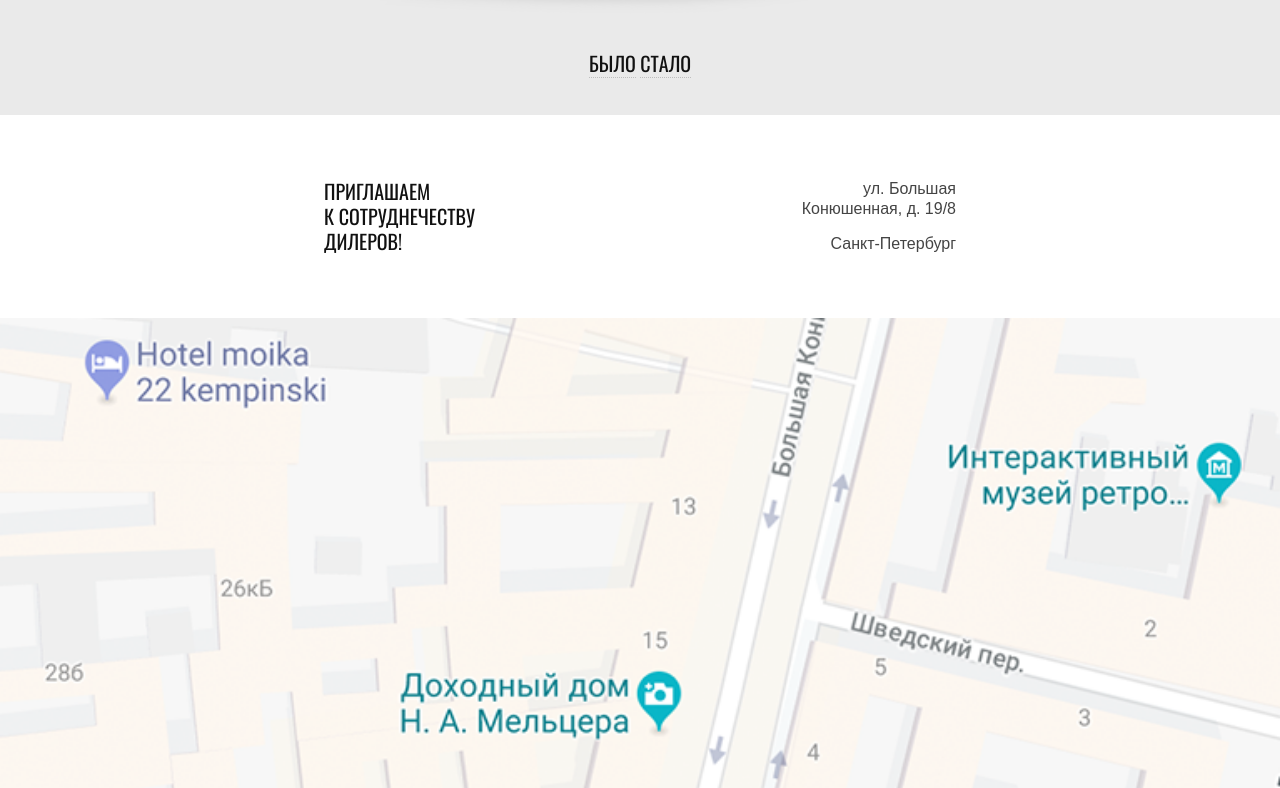
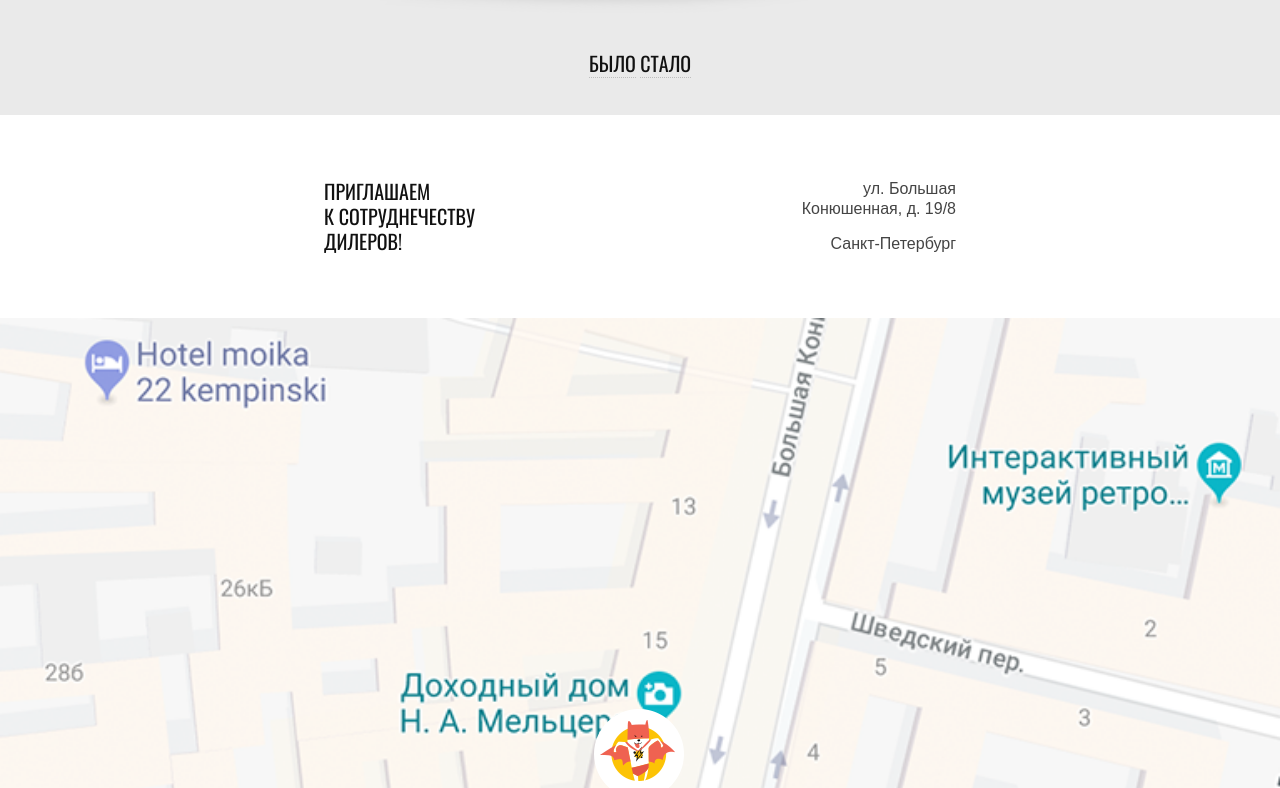
Before and after one commit to IrinaRostovtseva/786001-cat-energy-16, a website: page source/index.html in a window 1280 px wide. Shown: the part 3452-4240 px from the top of the page. Drawn offline with nearby package versions, Linux system fonts and the light colour scheme; files that its build step writes are made by us from their sources; files whose address does not match are found by name.

Commit message:
Добавлен кастомный указатель на карту

```diff
--- a/source/less/contacts.less
+++ b/source/less/contacts.less
@@ -1,5 +1,22 @@
 .contacts {
+  position: relative;
   line-height: 20px;
+
+  &::before {
+    content: "";
+    position: absolute;
+    right: 50%;
+    bottom: 170px;
+    z-index: 5;
+    width: 55px;
+    height: 53px;
+    background-color: transparent;
+    background-image: url("../img/map-pin.png");
+    background-repeat: no-repeat;
+    background-position: center;
+    background-size: cover;
+    transform: translateX(50%);
+  }
 
   &--grey {
     background-color: @secondary-color;
@@ -36,6 +53,8 @@
 }
 
 .contacts__map {
+  position: relative;
+  z-index: 1;
   display: block;
   width: 100%;
   height: 363px;
@@ -43,6 +62,11 @@
 
 
 @media (min-width: @tablet-screen) {
+  .contacts::before {
+    width: 113px;
+    height: 106px;
+  }
+
   .contacts__info-wrapper {
     width: 632px;
     margin: 0 auto;
@@ -70,8 +94,10 @@
 }
 
 @media (min-width: @desktop-screen) {
-  .contacts {
-    position: relative;
+  .contacts::before {
+    bottom: 50%;
+    right: 336px;
+    transform: translate(0, 50%;)
   }
 
   .contacts__info-wrapper {
```
